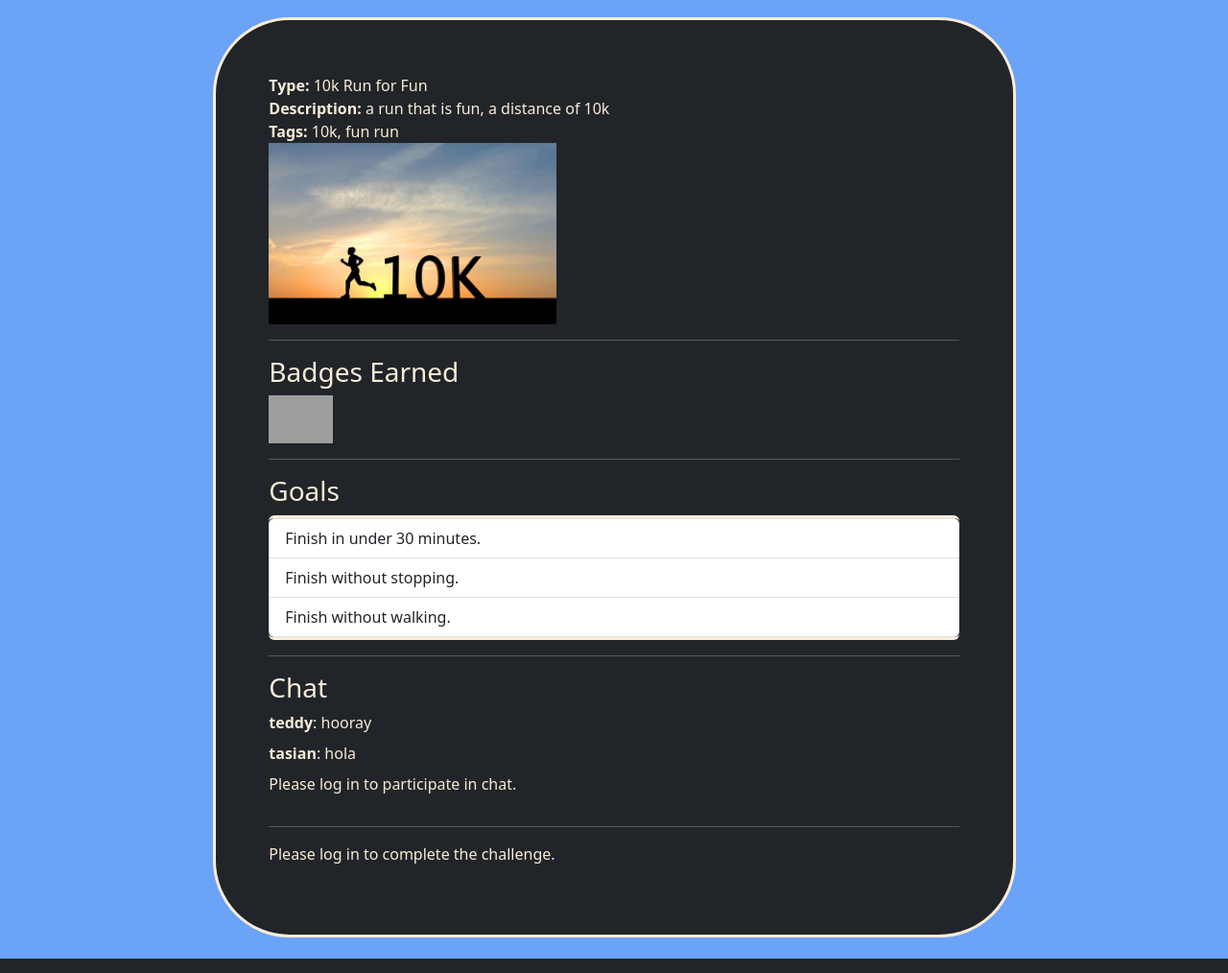
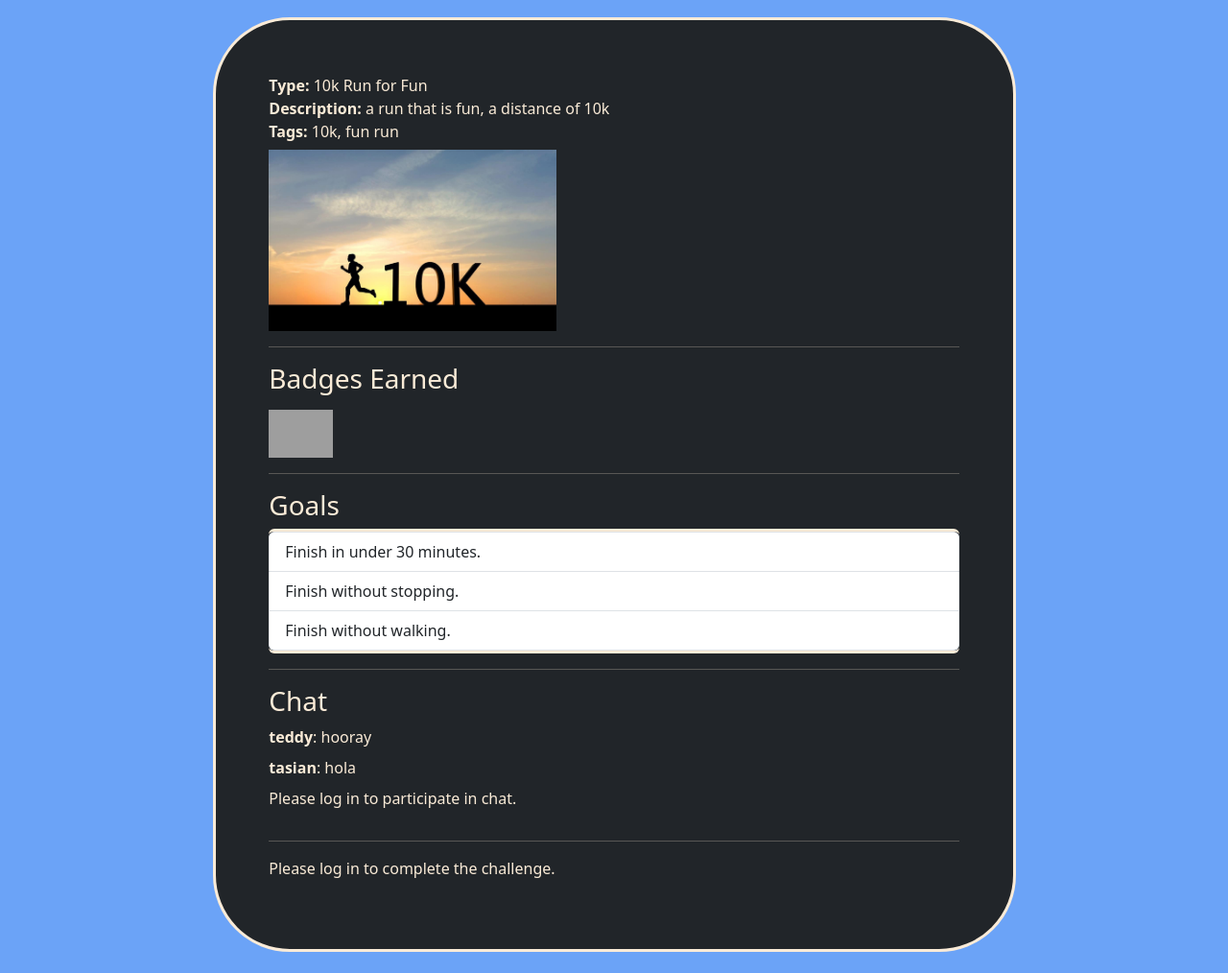
Before and after one commit to MrEricB/CS-467-Capstone-Fitness-App, a Flask app: page /1 in a window 1280 px wide. Shown: the part 205-1219 px from the top of the page at 96% size. Run offline with Flask 3, Linux system fonts and the light colour scheme; data comes from the database, SQL or seed files in the repository; grey boxes are pictures that could not be loaded.

Commit message:
Same as previous commit - adding main.css

```diff
--- a/static/css/main.css
+++ b/static/css/main.css
@@ -39,5 +39,10 @@ Combined with Bootstrap classes for styling needs */
 }
 
 img {
-  background-color: antiquewhite;
+  background-color: white;
+  margin-top: 1%;
 }
+
+#btn-div {
+  text-align: end;
+}
```
